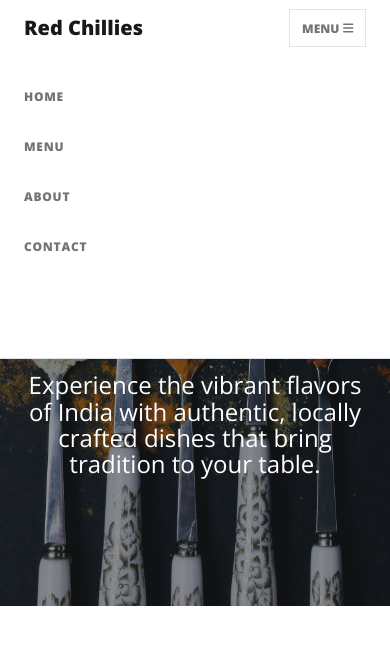
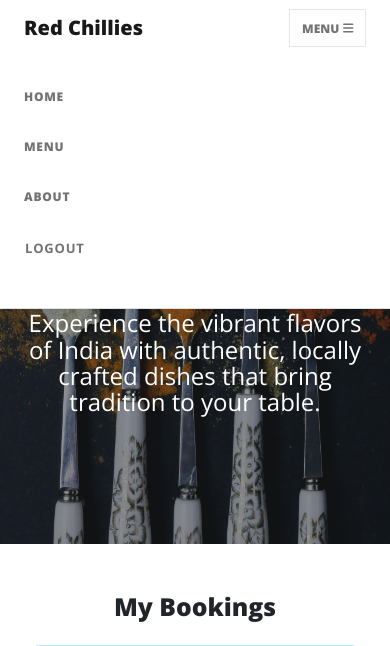
Before and after one commit to HasibullahFathi/restaurant-booking-system, a Django app: page /bookings/ in a window 390 px wide, after a click on "MENU". Shown: the top 646 px of the page. Run offline with Django 4.2, Linux system fonts and the light colour scheme; the visitor is signed in with stand-in values (Sample User, id 1); data comes from the database, SQL or seed files in the repository; data that the repository does not hold is empty; some libraries are stand-ins or nearby versions.

Commit message:
add custom style for logout button

```diff
--- a/static/css/custom.css
+++ b/static/css/custom.css
@@ -19,13 +19,21 @@
     text-align: center;
 }
 
-.login-badge {
-    position: relative;
-    top: -5em;
-}
 
-.logout-btn {
+.nav-style {
     font-size: small;
     font-weight: bold;
     text-transform: uppercase;
+    color: white;
 }
+
+.nav-style:hover {
+    color: rgb(198, 198, 198);
+}
+
+/* media queries for screen smaller than tablet */
+@media screen and (max-width: 990px) {
+    .nav-style {
+        color: #0000008C;
+    }
+  }
--- a/templates/account/login.html
+++ b/templates/account/login.html
@@ -26,7 +26,7 @@
                 {% if redirect_field_value %}
                 <input type="hidden" name="{{ redirect_field_name }}" value="{{ redirect_field_value }}" />
                 {% endif %}
-                <button class="btn btn-primary right" type="submit">{% trans "Sign In" %}</button>
+                <button class="btn btn-primary btn-block w-100 mt-3" type="submit">{% trans "Sign In" %}</button>
             </form>
         </div>
     </div>
--- a/templates/base.html
+++ b/templates/base.html
@@ -1,10 +1,11 @@
 {% load static %}
 {% load i18n %}
 {% url 'home' as home_url %}
-{% url 'booking' as booking_url %}
+<!-- {% url 'booking' as booking_url %} -->
+{% url 'about' as about_url %}
+{% url 'menu' as menu_url %}
 {% url 'account_login' as login_url %}
 {% url 'account_signup' as signup_url %}
-{% url 'account_logout' as logout_url %}
 
 
 
@@ -48,13 +49,13 @@
                     <li class="nav-item"><a class="nav-link px-lg-3 py-3 py-lg-4" href="{% url 'home' %}">Home</a></li>
                     <li class="nav-item"><a class="nav-link px-lg-3 py-3 py-lg-4" href="#">Menu</a></li>
                     <li class="nav-item"><a class="nav-link px-lg-3 py-3 py-lg-4" href="#">About</a></li>
-                    <li class="nav-item"><a class="nav-link px-lg-3 py-3 py-lg-4" href="#">Contact</a></li>
                     {% if user.is_authenticated %}
                     <!-- Logout Button with POST Form -->
                     <li class="nav-item">
                         <form method="post" action="{% url 'account_logout' %}">
                             {% csrf_token %}
-                            <button class="btn btn-link nav-link px-lg-3 py-3 py-lg-4 logout-btn text-white" type="submit">
+                            <button class="btn btn-link nav-link px-lg-3 py-3 py-lg-4 nav-style"
+                                type="submit">
                                 {% trans "Logout" %}
                             </button>
                         </form>
@@ -72,12 +73,6 @@
 
     <!-- Page Header-->
     <header class="masthead" style="background-image: url('{% static 'images/home-bg.jpg' %}')">
-
-        {% if user.is_authenticated %}
-        <p class="login-badge text-end m-3 text-white">Logged in as {{ user }}</p>
-        {% else %}
-        <p class="login-badge text-end m-3 text-white">You are not logged in</p>
-        {% endif %}
         <div class="container position-relative px-4 px-lg-5">
             <div class="row gx-4 gx-lg-5 justify-content-center">
                 <div class="col-md-10 col-lg-8 col-xl-7">
```
